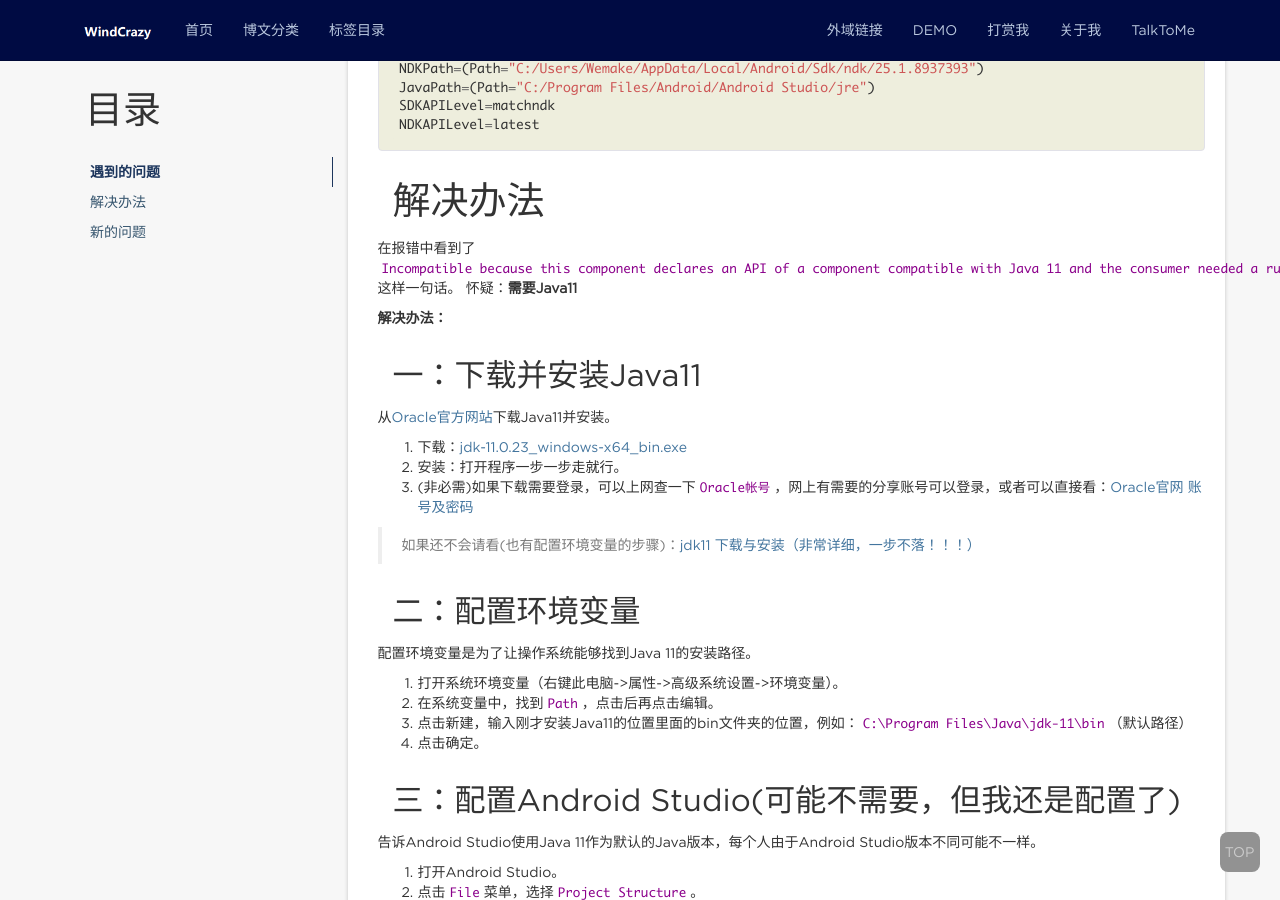
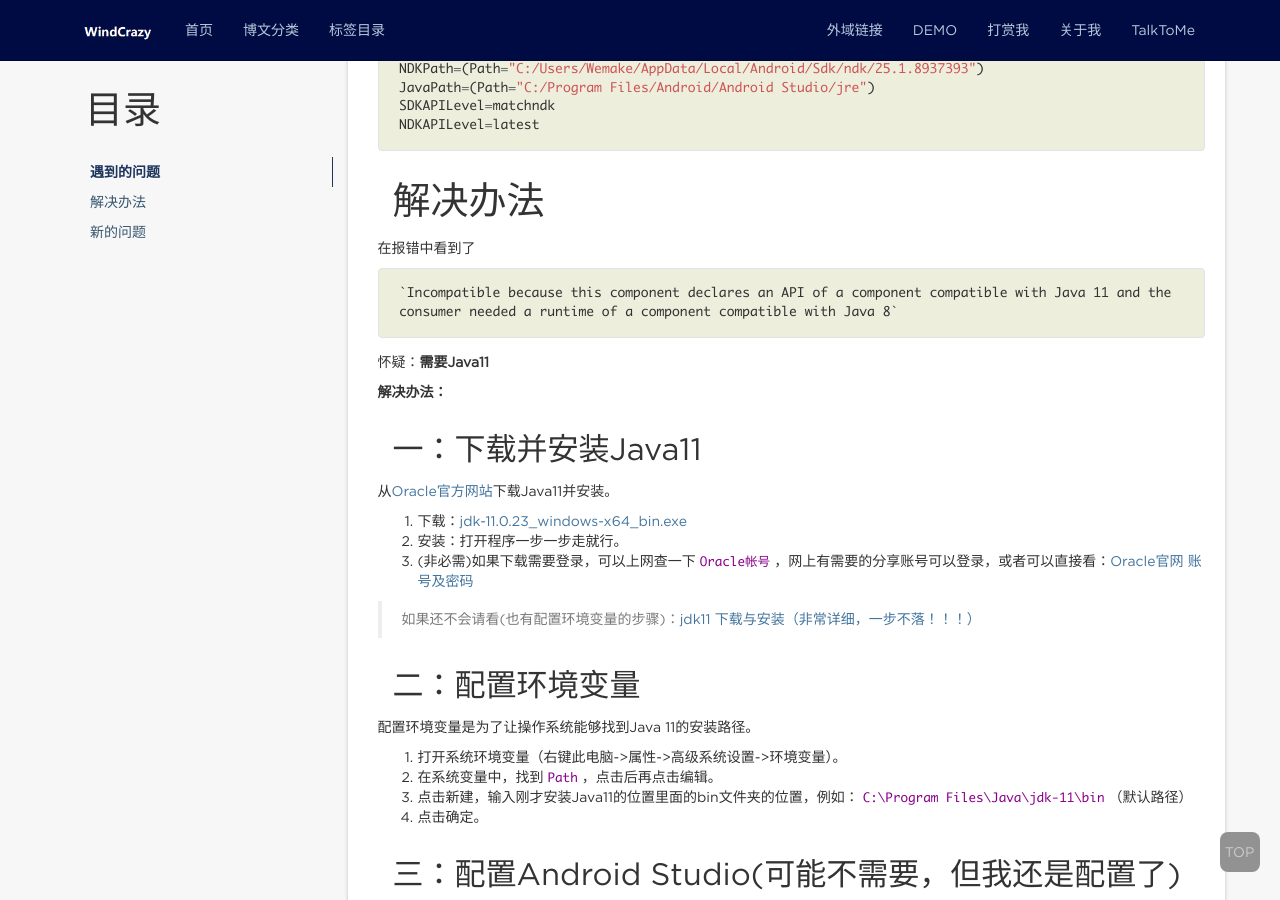
Before and after one commit to windcrazy123/windcrazy123.github.io, a Jekyll site: the page built from _posts/UE/Miscellaneous/2024-7-4-BuildFailedasGradle.md, in a window 1280 px wide and 900 px high, scrolled down 2071 px. Built offline with Jekyll 4.4.1, drawn with Linux system fonts in a browser that asks for light colours; nearby versions of some CDN libraries; comment, search, counter and statistics services are not loaded; some of the changed text lies outside the part shown.

Commit message:
修改格式错误

````diff
--- a/_posts/UE/Miscellaneous/2024-7-4-BuildFailedasGradle.md
+++ b/_posts/UE/Miscellaneous/2024-7-4-BuildFailedasGradle.md
@@ -78,7 +78,12 @@ NDKAPILevel=latest
 
 # 解决办法
 
-在报错中看到了`Incompatible because this component declares an API of a component compatible with Java 11 and the consumer needed a runtime of a component compatible with Java 8`这样一句话。
+在报错中看到了
+
+```
+`Incompatible because this component declares an API of a component compatible with Java 11 and the consumer needed a runtime of a component compatible with Java 8`
+```
+
 怀疑：**需要Java11**
 
 **解决办法：**
@@ -165,7 +170,7 @@ A problem occurred configuring root project 'app'.
 
 Gradle的全局配置(没办法进行项目配置，因为这些配置文件在`Intermediate`每次打包都会更新，不过应该可以不更新，但是我没查，如果你知道请告诉我)
 
-在 C盘用户目录下的.gradle/ 目录下创建 init.gradle 文件(如：`C:\Users\My\\.gradle`)，并添加以下内容：
+在 C盘用户目录下的.gradle/ 目录下创建 init.gradle 文件(如：`C:\Users\My\.gradle`)，并添加以下内容：
 
 ```java
 allprojects {
````
